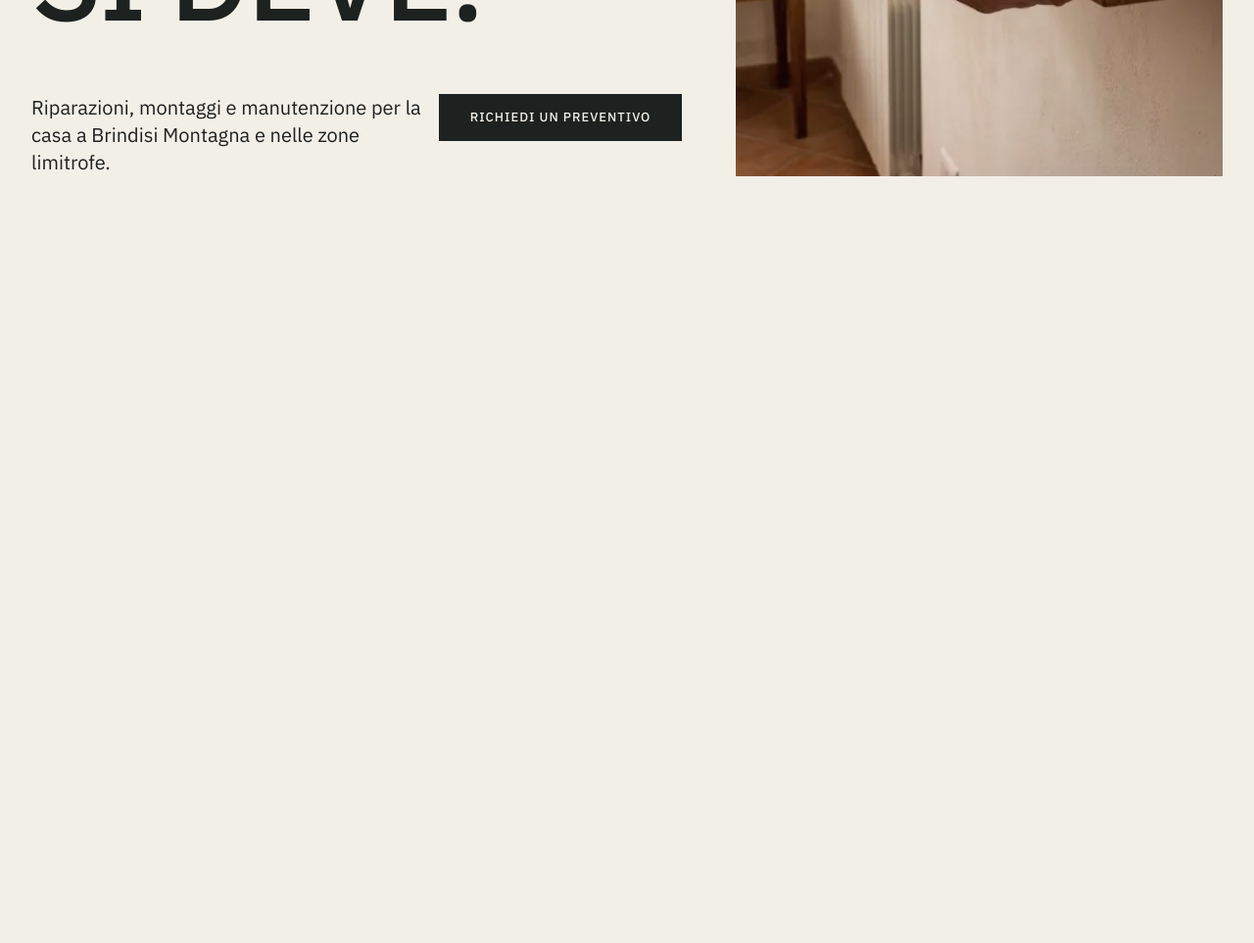
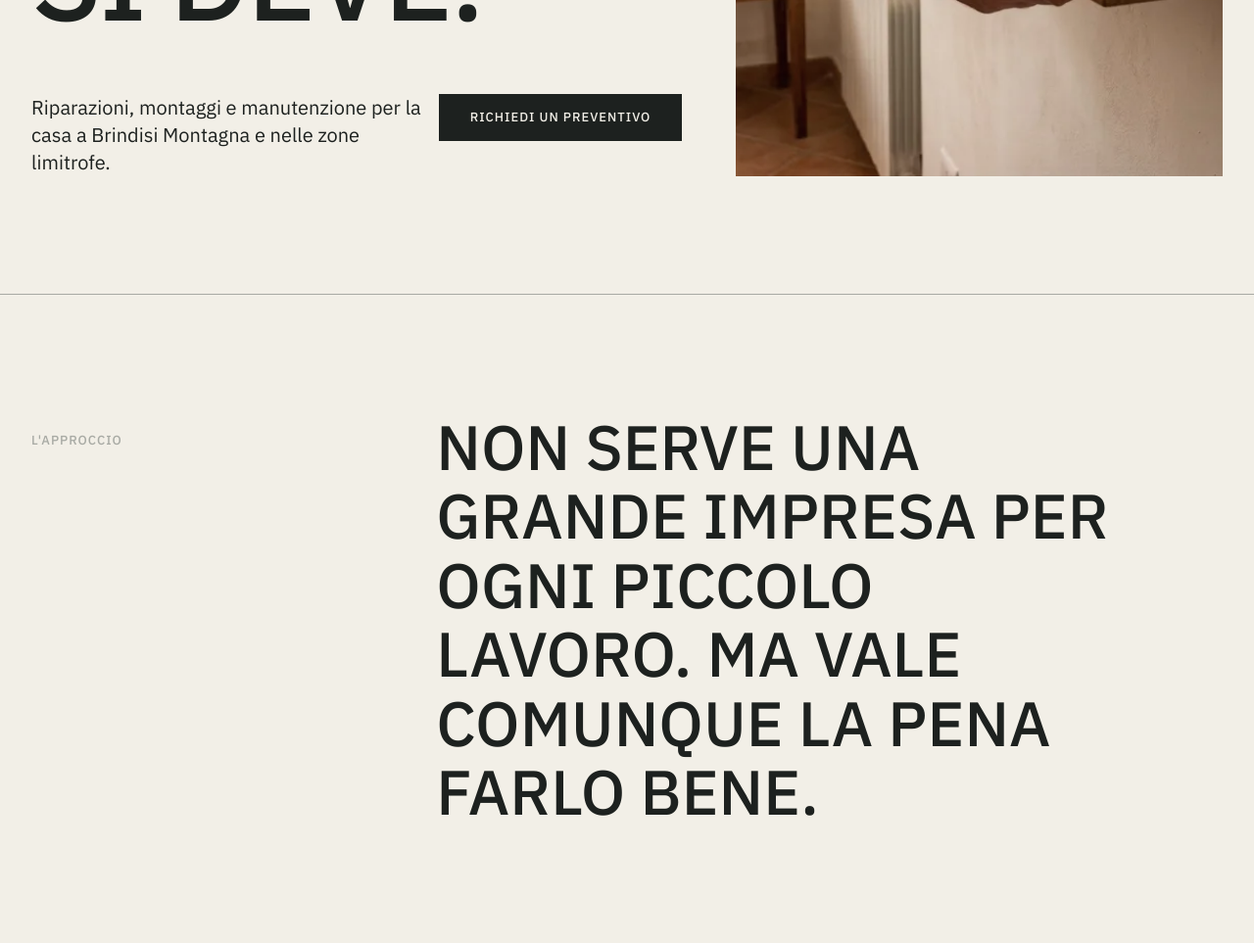
Before and after one commit to Gorodeikin/modo-fix, a website built with Vite: page index.html in a window 1280 px wide. Shown: the part 564-1527 px from the top of the page at 98% size. Before the commit the page ends 864 px from the top, so only its background shows below. Built offline with nearby package versions, Linux system fonts and the light colour scheme.

Commit message:
feat(approach): build responsive approach section

```diff
--- a/index.html
+++ b/index.html
@@ -102,6 +102,26 @@
         </div>
       </div>
     </section>
+    <section class="approach" aria-labelledby="approach-title">
+      <div class="container approach__inner">
+        <div class="approach__label">
+          L'APPROCCIO
+        </div>
+        <h2 class="approach__title" id="approach-title">
+          NON SERVE<br class="approach__break approach__break--mobile-tablet">
+          UNA<br class="approach__break approach__break--desktop">
+          GRANDE<br class="approach__break approach__break--mobile-tablet">
+          IMPRESA PER<br class="approach__break">
+          OGNI<br class="approach__break approach__break--mobile-tablet">
+          PICCOLO<br class="approach__break approach__break--desktop">
+          LAVORO.<br class="approach__break approach__break--mobile-tablet">
+          MA VALE<br class="approach__break">
+          COMUNQUE<br class="approach__break approach__break--mobile-tablet">
+          LA PENA<br class="approach__break">
+          FARLO BENE.
+        </h2>
+      </div>
+    </section>
   </main>
 </body>
 
--- a/src/styles/responsive.css
+++ b/src/styles/responsive.css
@@ -72,6 +72,23 @@
 
     font-size: 20px;
     line-height: 28px;
+  }
+
+  .approach {
+    padding: 88px 0;
+  }
+
+  .approach__label {
+    grid-column: 1 / span 3;
+    grid-row: 1;
+  }
+
+  .approach__title {
+    grid-column: 4 / span 8;
+    grid-row: 1;
+
+    font-size: 64px;
+    line-height: 70.4px;
   }
 }
 
@@ -187,6 +204,27 @@
     width: 248px;
     height: 48px;
   }
+
+  .approach {
+    padding: 120px 0;
+  }
+
+  .approach__label {
+    grid-column: 1 / span 3;
+  }
+
+  .approach__title {
+    grid-column: 5 / span 7;
+    width: 699.33px;
+  }
+
+  .approach__break--mobile-tablet {
+    display: none;
+  }
+
+  .approach__break--desktop {
+    display: initial;
+  }
 }
 
 @media (min-width: 1440px) {
--- a/src/styles/sections.css
+++ b/src/styles/sections.css
@@ -140,3 +140,48 @@
 .hero__break--desktop {
   display: none;
 }
+
+.approach {
+  padding-block: 80px;
+
+  background: var(--color-stone);
+  border-top: 1px solid var(--color-hairline);
+}
+
+.approach__inner {
+  display: grid;
+  grid-template-columns: repeat(12, minmax(0, 1fr));
+  column-gap: 24px;
+  row-gap: 24px;
+}
+
+.approach__label {
+  grid-column: 1 / -1;
+
+  height: 40px;
+  padding-top: 18.5px;
+  padding-bottom: 1.5px;
+
+  color: var(--color-hairline);
+
+  font-size: 13px;
+  line-height: 19.5px;
+  font-weight: 500;
+  letter-spacing: 1px;
+  text-transform: uppercase;
+}
+
+.approach__title {
+  grid-column: 1 / -1;
+
+  color: var(--color-graphite);
+
+  font-size: 48px;
+  line-height: 52.8px;
+  font-weight: 500;
+  text-transform: uppercase;
+}
+
+.approach__break--desktop {
+  display: none;
+}
```
